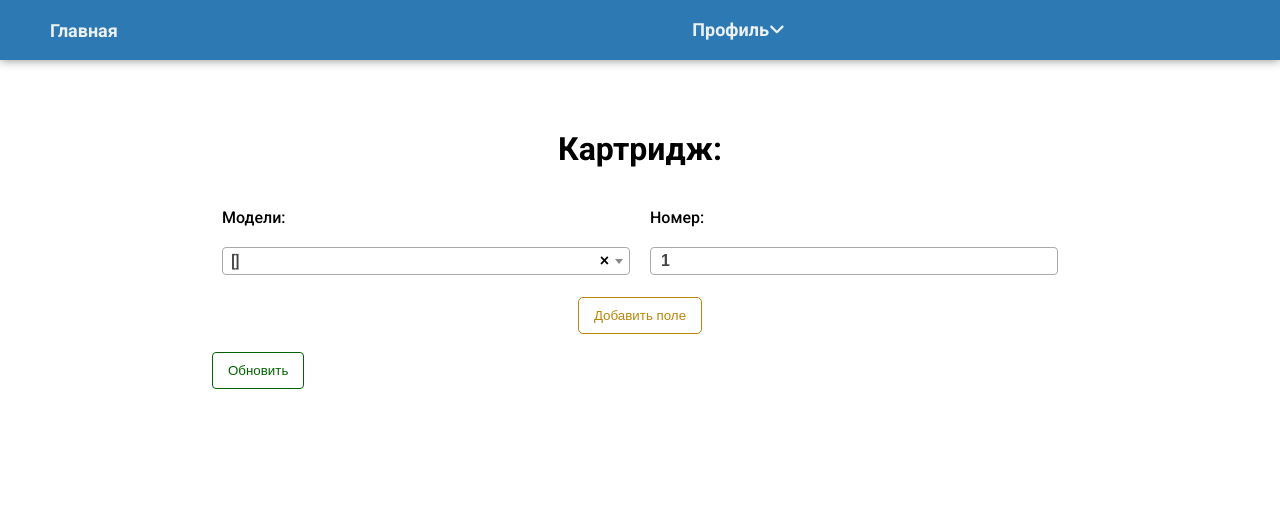
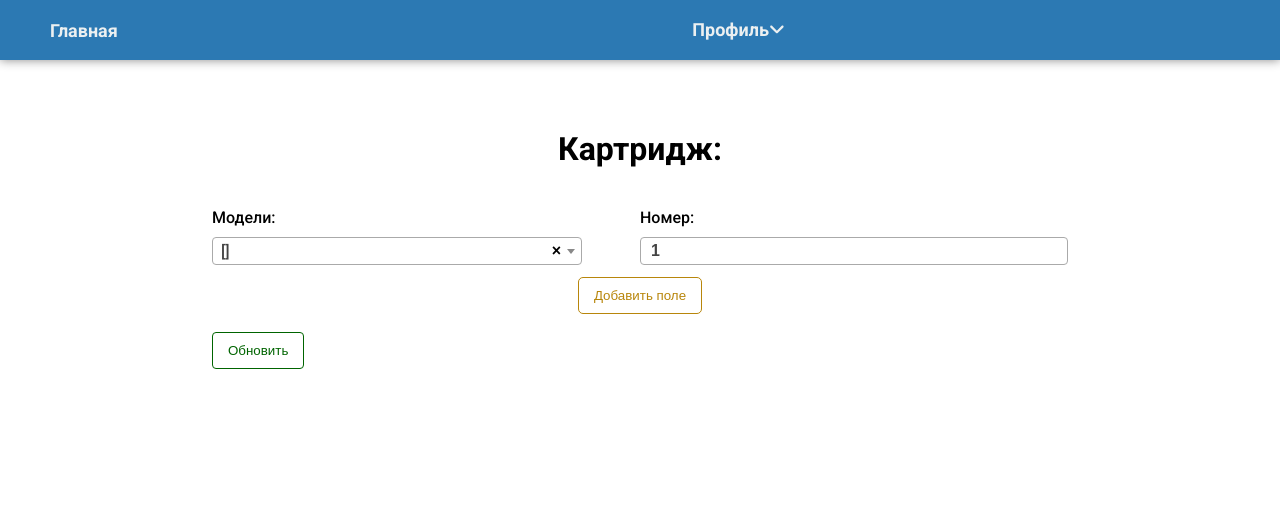
Before and after one commit to DzeinX/black-printer, a Python web app: template templates/Cartridge_urls/cartridge_update.html in a window 1280 px wide. Shown: the top 525 px of the page. Run offline with Jinja, Linux system fonts and the light colour scheme; the template is opened without the code that fills it: most values are stand-ins (such as "Sample title", 1, 10 or a date in 2020); some libraries are stand-ins or nearby versions; some web fonts are replaced.

Commit message:
Исправлена ошибка предыдущего коммита + доработка внешнего вида страниц с изменением картриджа и принтера

```diff
--- a/Controller/cartridge_urls.py
+++ b/Controller/cartridge_urls.py
@@ -130,7 +130,7 @@
             if number != cartridge.number:
                 is_numer_exist = model_controller.filter_by_model(model_name="Cartridges",
                                                                   mode="first",
-                                                                  number=number) != []
+                                                                  number=number) is not None
                 if is_numer_exist:
                     flash('Такой номер уже есть')
                     return redirect(url_for('cartridge_urls.update_cartridge', pk=cartridge.id))
--- a/templates/Cartridge_urls/cartridge_update.html
+++ b/templates/Cartridge_urls/cartridge_update.html
@@ -15,7 +15,9 @@
             let newRow = table.insertRow()
             newRow.setAttribute('id', id)
             let td = document.createElement("td")
-            td.setAttribute('style', 'border: none;')
+            td.setAttribute('style', 'border: none; padding: 10px 10px 0 0')
+            let td2 = document.createElement("td")
+            td2.setAttribute('style', 'border: none; padding: 10px 20px 0 0')
             td.innerHTML = `
                 <select name="model"
                         class="select"
@@ -26,9 +28,11 @@
                             <option>{{ el.model }}</option>
                         {% endif %}
                     {% endfor %}
-                </select>
+                </select>`
+            td2.innerHTML = `
                 <input type="button" value="✕" class="delete_btn" onclick="RemoveItem('d${items}');" id="r${items}">`;
             newRow.appendChild(td)
+            newRow.appendChild(td2)
 
 
             $('select').select2({
@@ -48,21 +52,25 @@
         <div class=form id="items">
             <table style="border: none" id="table">
                 <colgroup>
-                    <col span="1" style="width: 50%;">
+                    <col span="1" style="width: calc(50% - 48px);">
+                    <col span="1" style="width: 48px;">
                     <col span="1" style="width: 50%;">
                 </colgroup>
                 <tbody>
                 <tr>
-                    <td style="border: none">
+                    <td style="border: none; padding: 10px 10px 0 0">
                         <label for="1">Модели: </label>
                     </td>
-                    <td style="border: none">
+                    <td style="border: none; padding: 10px 20px 0 0">
+
+                    </td>
+                    <td style="border: none; padding: 10px 0 0 0">
                         <label for="number">Номер: </label>
                     </td>
                 </tr>
                 {% for model in cartridge.cartridge_models %}
                     <tr>
-                        <td style="border: none" id="d{{ loop.index }}">
+                        <td style="border: none; padding: 10px 10px 0 0" id="d{{ loop.index }}">
                             {% if loop.index == 1 %}
                                 <select name="model"
                                         class="select" required>
@@ -85,12 +93,16 @@
                                         {% endif %}
                                     {% endfor %}
                                 </select>
+                            {% endif %}
+                        </td>
+                        <td style="border: none; padding: 10px 20px 0 0">
+                            {% if loop.index != 1 %}
                                 <input type="button" value="✕" class="delete_btn"
                                        onclick="RemoveItem('d{{ loop.index }}');" id="r{{ loop.index }}">
                             {% endif %}
                         </td>
                         {% if loop.index == 1 %}
-                            <td style="border: none;  vertical-align: top">
+                            <td style="border: none;  vertical-align: top; padding: 10px 0 0 0">
                                 <input type="number"
                                        name="number"
                                        id="number"
```
Also changed, not shown: templates/Printer_urls/printer_update.html (+5 -5 lines).
